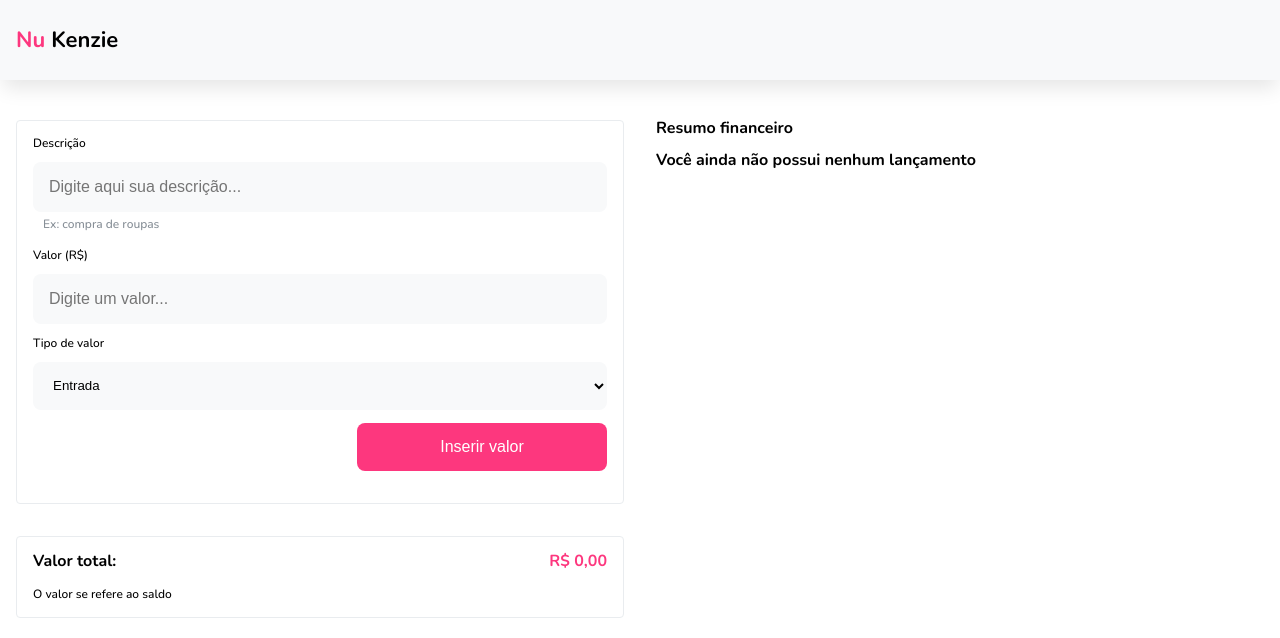
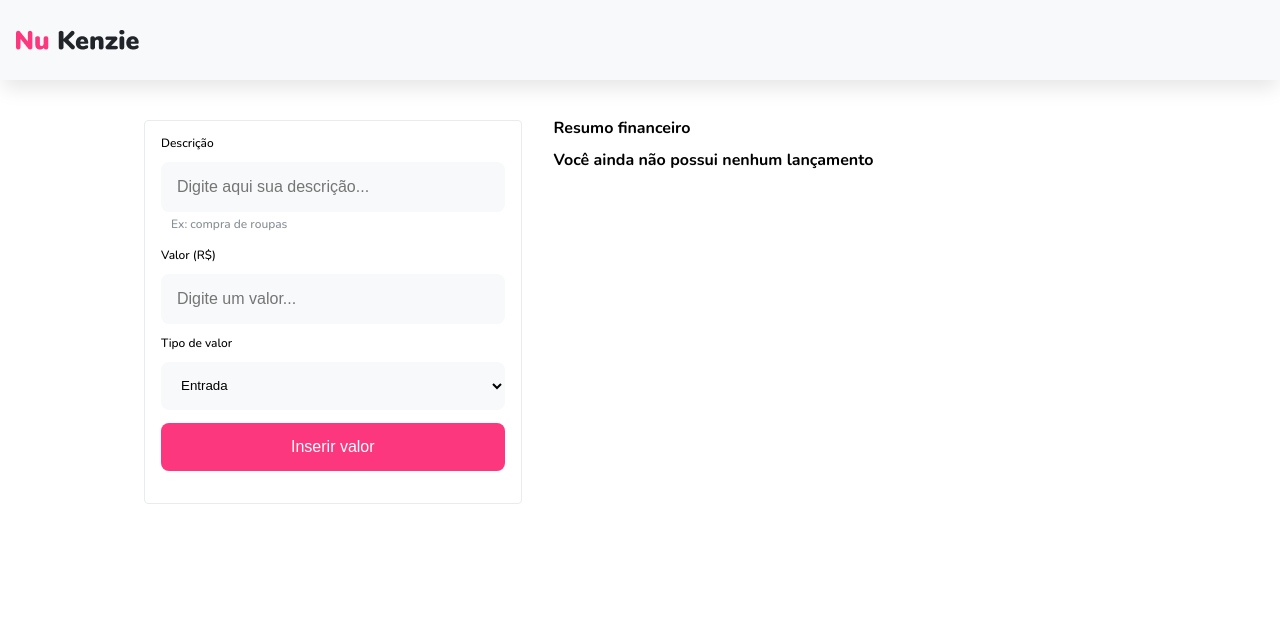
Before and after one commit to CodeBernardo/Nu-kenzie-CodeBernardo, a React (Vite) app: page / in a window 1280 px wide. Shown: the top 638 px of the page. Built offline with nearby package versions, Linux system fonts and the light colour scheme.

Commit message:
fix: Refactoring code for resubmission

```diff
--- a/src/App.jsx
+++ b/src/App.jsx
@@ -22,8 +22,8 @@ const App = () => {
       value: Number(amount),
       type: typeOfValue,
     };
-    if(newValue.title === "")  {
-      alert("Um título deve ser adicionado a operação")
+    if (!newValue.title || !newValue.value) {
+      alert('Preencha todos os campos!');
     } else {
       setValuesList([...valuesList, newValue]);
     }
@@ -40,7 +40,11 @@ const App = () => {
       <main>
         <div className="aside__form">
           <AppFinanceForm addValue={addValue} />
-          <TotalValues valuesList={valuesList} />
+          {valuesList.length !== 0 ? (
+            <TotalValues valuesList={valuesList} />
+          ) : (
+            ''
+          )}
         </div>
         <FinanceList valuesList={valuesList} removeValue={removeValue} />
       </main>
--- a/src/components/Finance-List/index.module.scss
+++ b/src/components/Finance-List/index.module.scss
@@ -12,6 +12,6 @@
 
 @media (min-width: 1024px) {
   .balance__section {
-    width: 50%;
+    width: 60%;
   }
 }
--- a/src/components/Form/index.module.scss
+++ b/src/components/Form/index.module.scss
@@ -57,3 +57,13 @@
     }
   }
 }
+
+
+@media (min-width: 1024px) {
+  .form__container {
+    button {
+      width: unset;
+      align-self: unset;
+    }
+  }
+}
--- a/src/components/Header/index.jsx
+++ b/src/components/Header/index.jsx
@@ -1,11 +1,10 @@
 import styles from './index.module.scss';
+import logo from '../../assets/Nu Kenzie.png';
 
 export const AppHeader = () => {
   return (
     <header className={styles.header}>
-      <h1 className={`title-2 ${styles.nu__logo}`}>
-        <span>Nu</span> Kenzie
-      </h1>
+      <img src={logo} className={styles.nu__logo} alt="Nu kenzie logo" />
     </header>
   );
 };
--- a/src/components/Header/index.module.scss
+++ b/src/components/Header/index.module.scss
@@ -17,3 +17,9 @@
     color: var(--brand-color-1);
   }
 }
+
+@media (min-width: 1440px) {
+  .nu__logo {
+    padding-left: 13rem;
+  }
+}
--- a/src/styles/GlobaslStyles.scss
+++ b/src/styles/GlobaslStyles.scss
@@ -25,8 +25,8 @@
   --weight-t: 400;
 }
 
-body {
-  max-width: 1440px;
+  main {
+  max-width: 1024px;
   margin: 0 auto;
 }
 
--- a/src/styles/app.scss
+++ b/src/styles/app.scss
@@ -7,6 +7,6 @@
   }
 
   .aside__form {
-    width: 50%;
+    width: 40%;
   }
 }
```
Also changed, not shown: src/assets/Nu Kenzie.png (added).
